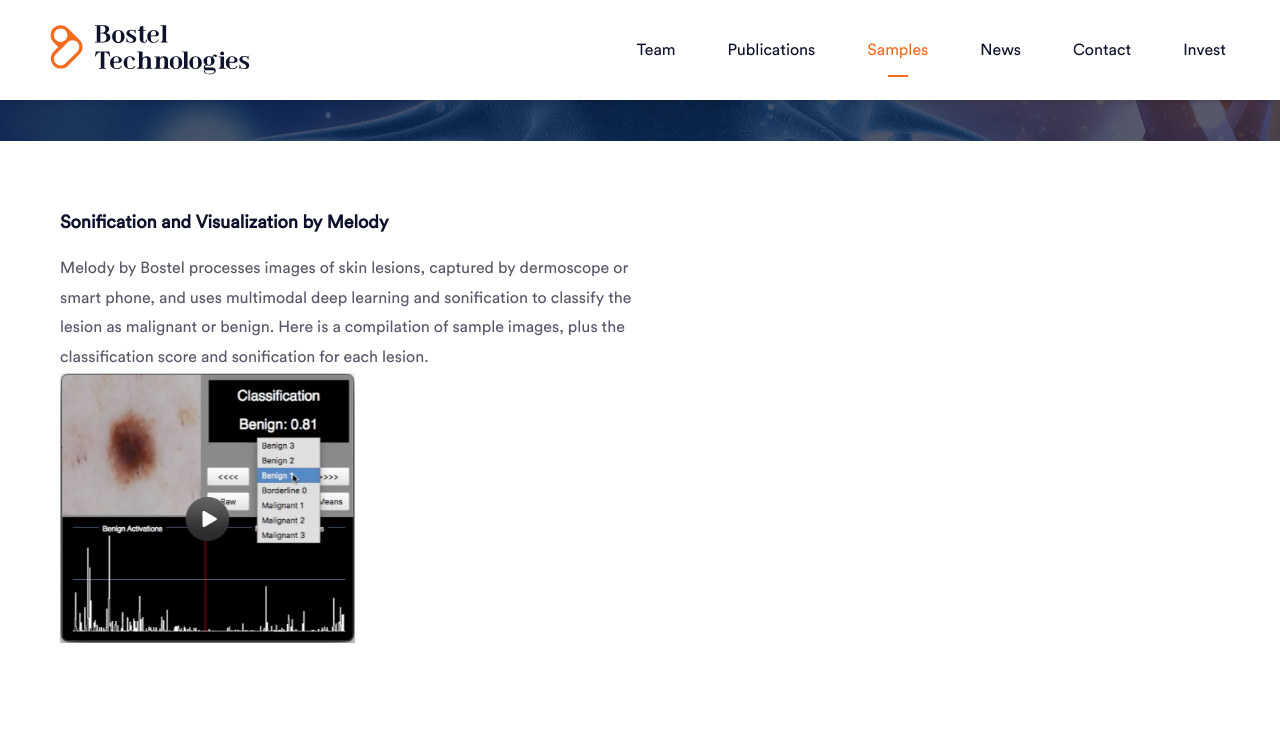
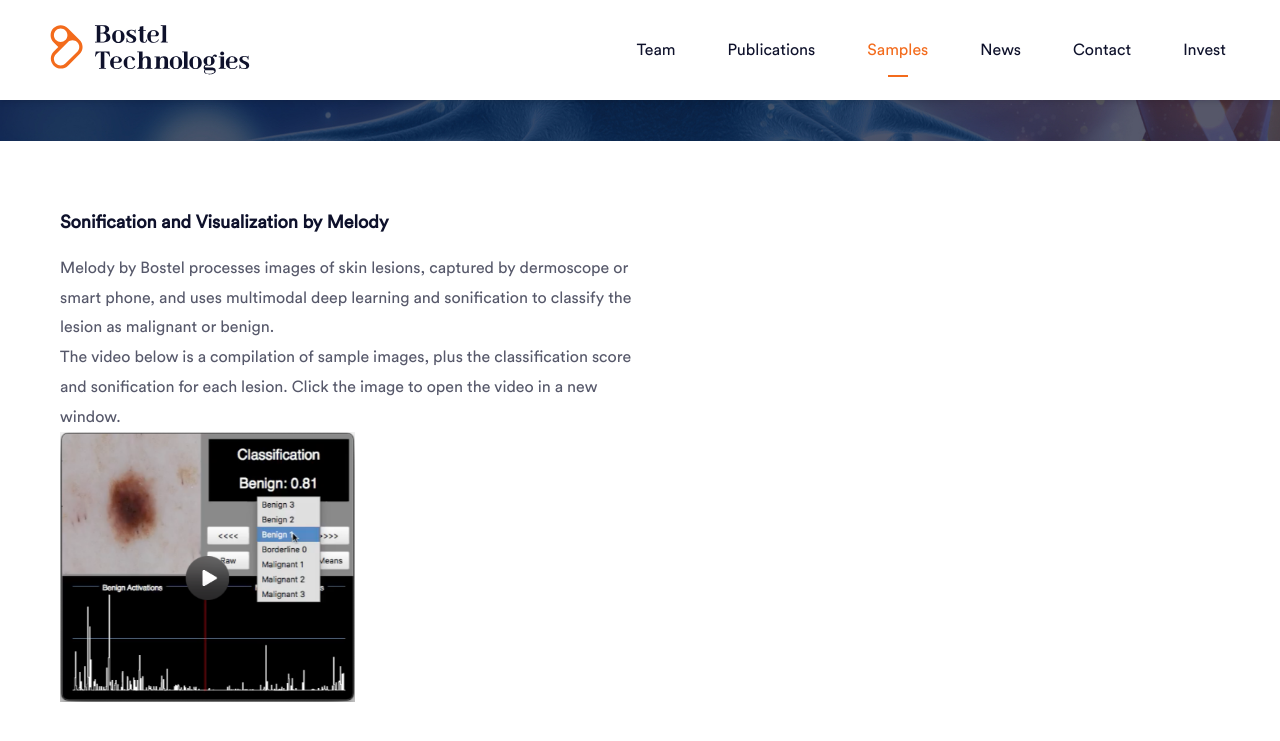
Before and after one commit to brucenwalker/bostelweb, a Jekyll site: the page built from samplestest.md, in a window 1280 px wide and 900 px high, scrolled down 469 px. Shown: the top 741 px of the window. Built offline with Jekyll 4.4.1, drawn with Linux system fonts in a browser that asks for light colours; some web fonts are replaced.

Commit message:
Add files via upload

```diff
--- a/samplestest.md
+++ b/samplestest.md
@@ -30,7 +30,9 @@ slug: samples
                     <p>
                         Melody by Bostel processes images of skin lesions, captured by dermoscope or smart phone,
                         and uses multimodal deep learning and sonification to classify the lesion as malignant or benign.
-                        Here is a compilation of sample images, plus the classification score and sonification for each lesion.
+                        <BR>
+                        The video below is a compilation of sample images, plus the classification score and sonification for each lesion.
+                        Click the image to open the video in a new window.
 
                     <BR CLEAR="all">
                     <a href="/assets/Diagnostic_audio_samples.mp4" target="_blank">
```
